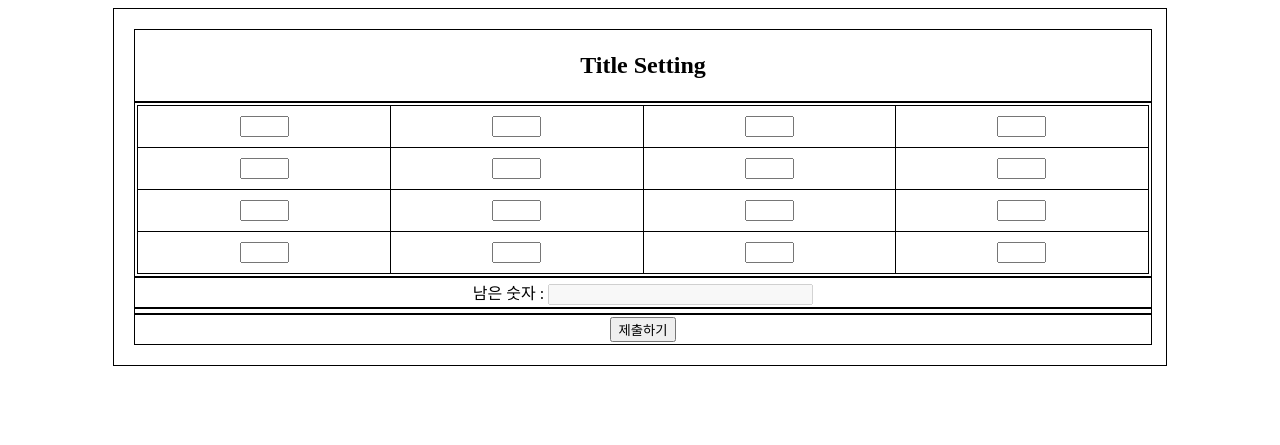
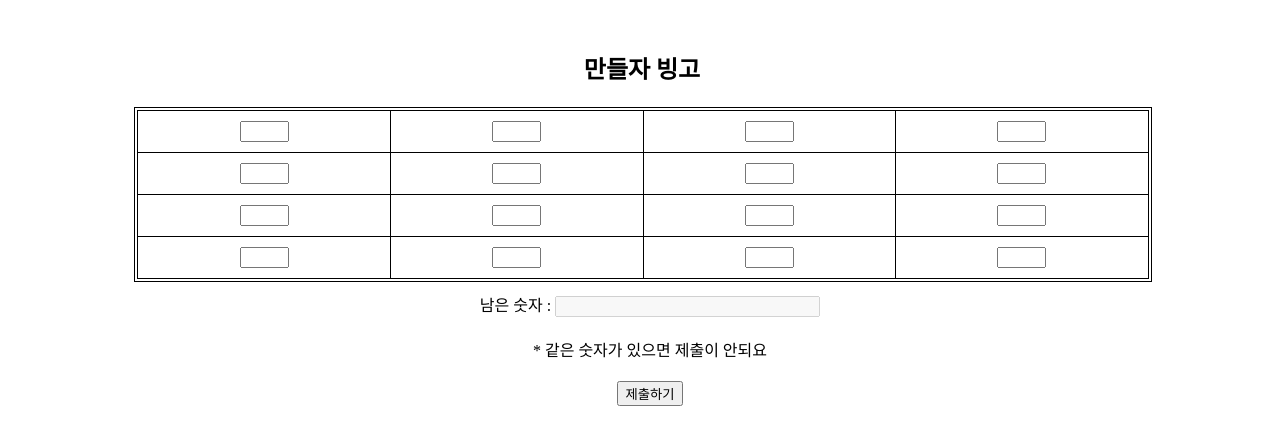
Before and after one commit to alxiom/bingoFront, a Flask app: page / in a window 1280 px wide. Shown: the top 445 px of the page. Run offline with Flask 2, Linux system fonts and the light colour scheme; some libraries are stand-ins or nearby versions.

Commit message:
port arrange, html fix

```diff
--- a/root/templates/bingo.html
+++ b/root/templates/bingo.html
@@ -83,9 +83,9 @@
 
 </head>
 <body>
-<div class="container" style="padding: 20px; width: 80%; border: 1px solid black; margin: auto;">
-    <div class="headtitle" style="padding: 2px; width: 100%; border: 1px solid black; margin: auto; text-align: center">
-        <h2>Title Setting</h2>
+<div class="container" style="padding: 20px; width: 80%; border: 0px solid black; margin: auto;">
+    <div class="headtitle" style="padding: 2px; width: 100%; border: 0px solid black; margin: auto; text-align: center">
+        <h2>만들자 빙고</h2>
     </div>
     <div class="inputfield" style="padding: 2px; width: 100%; border: 1px solid black; margin: auto; text-align: center">
         <table cellpadding="10" style="width: 100%; margin: auto; text-align: center;">
@@ -115,13 +115,13 @@
             </tr>
         </table>
     </div>
-    <div class="checkfield" style="padding: 2px; width: 100%; border: 1px solid black; margin: auto; text-align: center">
+    <div class="checkfield" style="padding: 10px; width: 100%; border: 0px solid black; margin: auto; text-align: center">
         남은 숫자 : <input type="text" id="leftnumbers" size="30" disabled />
     </div>
-    <div class="noticefield" style="padding: 2px; width: 100%; border: 1px solid black; margin: auto; text-align: center">
-
+    <div class="noticefield" style="padding: 10px; width: 100%; border: 0px solid black; margin: auto; text-align: center">
+        * 같은 숫자가 있으면 제출이 안되요
     </div>
-    <div class="submitfield" style="padding: 2px; width: 100%; border: 1px solid black; margin: auto; text-align: center">
+    <div class="submitfield" style="padding: 10px; width: 100%; border: 0px solid black; margin: auto; text-align: center">
         <input type="button" id="submit" onclick="submit_bingo();" value="제출하기">
     </div>
 </div>
--- a/root/templates/play.html
+++ b/root/templates/play.html
@@ -23,9 +23,9 @@
     </script>
 </head>
 <body>
-<div class="container" style="padding: 20px; width: 80%; border: 1px solid black; margin: auto;">
-    <div class="headtitle" style="padding: 2px; width: 100%; border: 1px solid black; margin: auto; text-align: center">
-        <h2>Title Setting</h2>
+<div class="container" style="padding: 20px; width: 80%; border: 0px solid black; margin: auto;">
+    <div class="headtitle" style="padding: 2px; width: 100%; border: 0px solid black; margin: auto; text-align: center">
+        <h2>외쳐 빙고</h2>
     </div>
     <div class="inputfield" style="padding: 2px; width: 100%; border: 1px solid black; margin: auto; text-align: center">
         <table cellpadding="10" style="width: 100%; margin: auto; text-align: center;">
--- /dev/null
+++ b/rundebug.py
@@ -0,0 +1,6 @@
+# -*- coding: utf-8 -*-
+
+from root import app
+
+if __name__ == '__main__':
+    app.run(host='0.0.0.0', use_reloader=False, threaded=True, debug=False, port=8080)
--- a/runserver.py
+++ b/runserver.py
@@ -3,4 +3,4 @@
 from root import app
 
 if __name__ == '__main__':
-    app.run(host='0.0.0.0', use_reloader=False, threaded=True, debug=False, port=8080)
+    app.run(host='0.0.0.0', use_reloader=False, threaded=True, debug=False, port=80)
```
